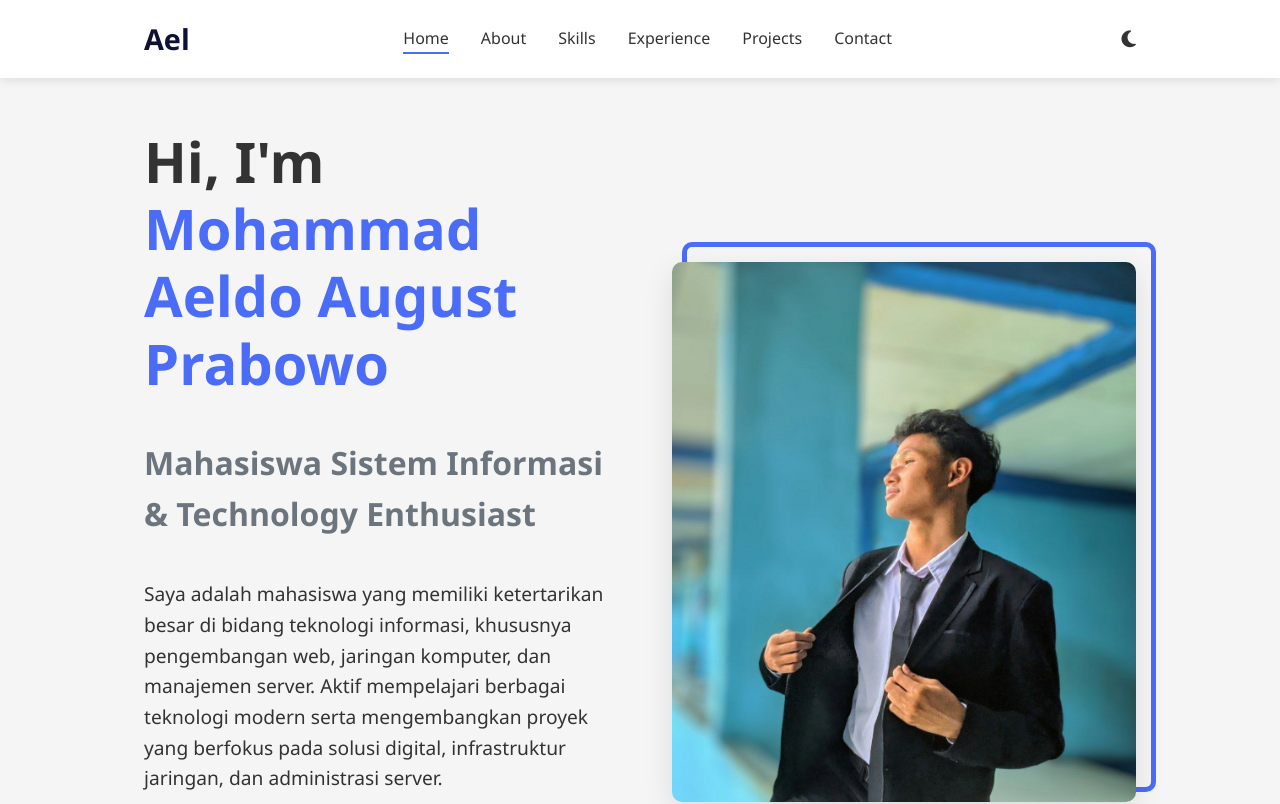
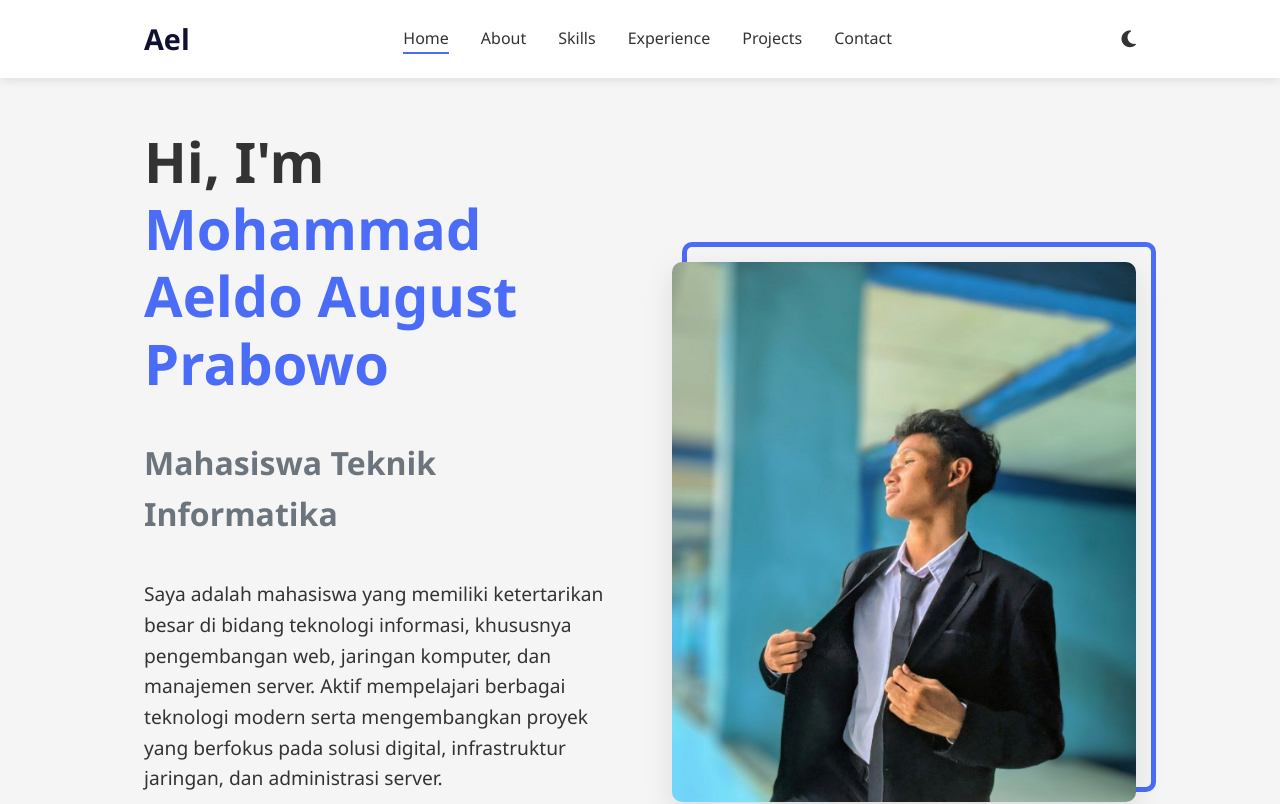
Before and after one commit to ravaell0-0/Ael, a plain HTML site: page index.html in a window 1280 px wide. Shown: the top 804 px of the page. Drawn offline with Linux system fonts and the light colour scheme.

Commit message:
Update index.html

```diff
--- a/index.html
+++ b/index.html
@@ -38,7 +38,7 @@
     <div class="container">
       <div class="hero-content">
         <h1>Hi, I'm <span class="highlight">Mohammad Aeldo August Prabowo</span></h1>
-        <h2>Mahasiswa Sistem Informasi & Technology Enthusiast</h2>
+        <h2>Mahasiswa Teknik Informatika</h2>
         <p>Saya adalah mahasiswa yang memiliki ketertarikan besar di bidang teknologi informasi, khususnya pengembangan web, jaringan komputer, dan manajemen server. Aktif mempelajari berbagai teknologi modern serta mengembangkan proyek yang berfokus pada solusi digital, infrastruktur jaringan, dan administrasi server.</p>
         <div class="cta-buttons">
           <a href="#projects" class="btn primary-btn">View My Projects</a>
```
